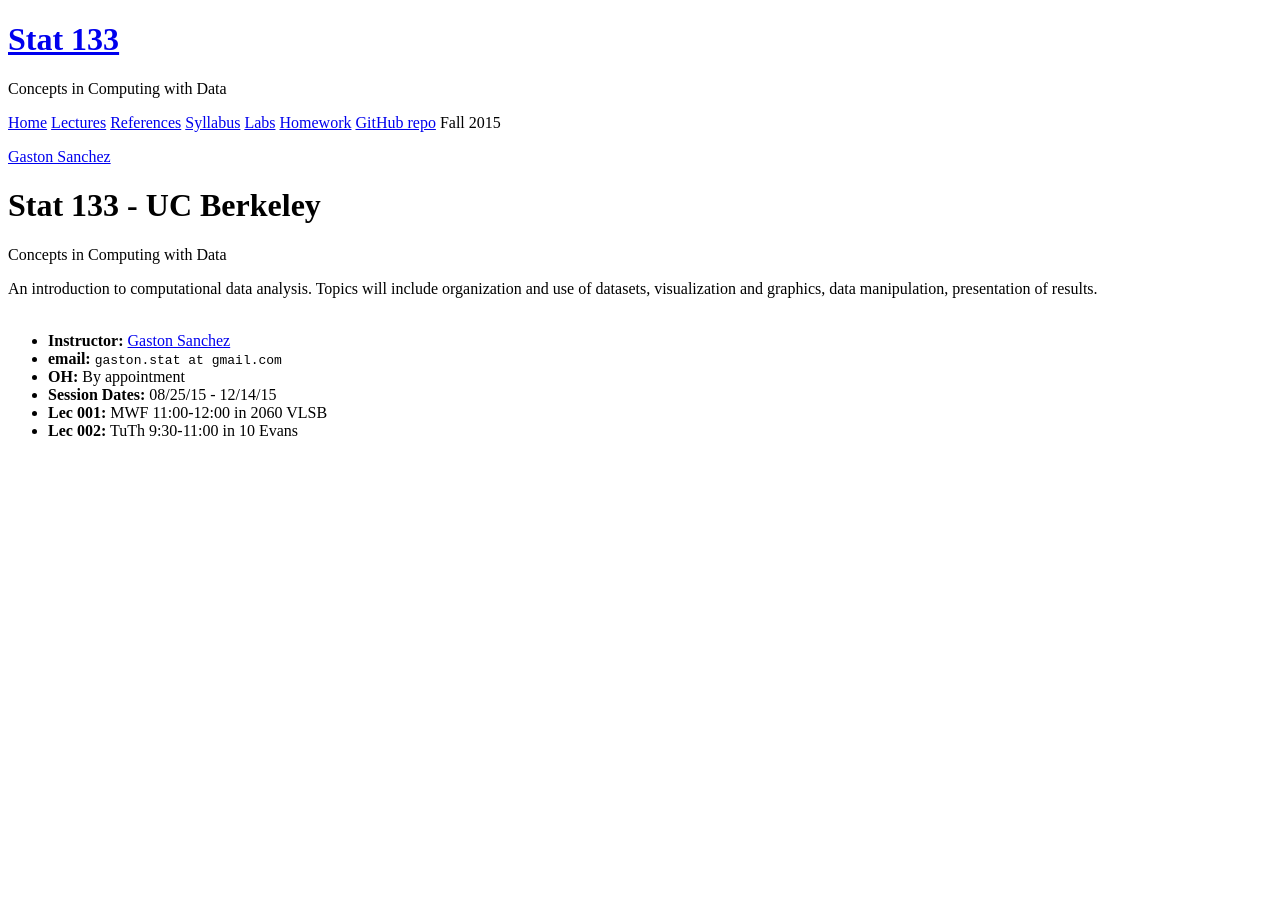
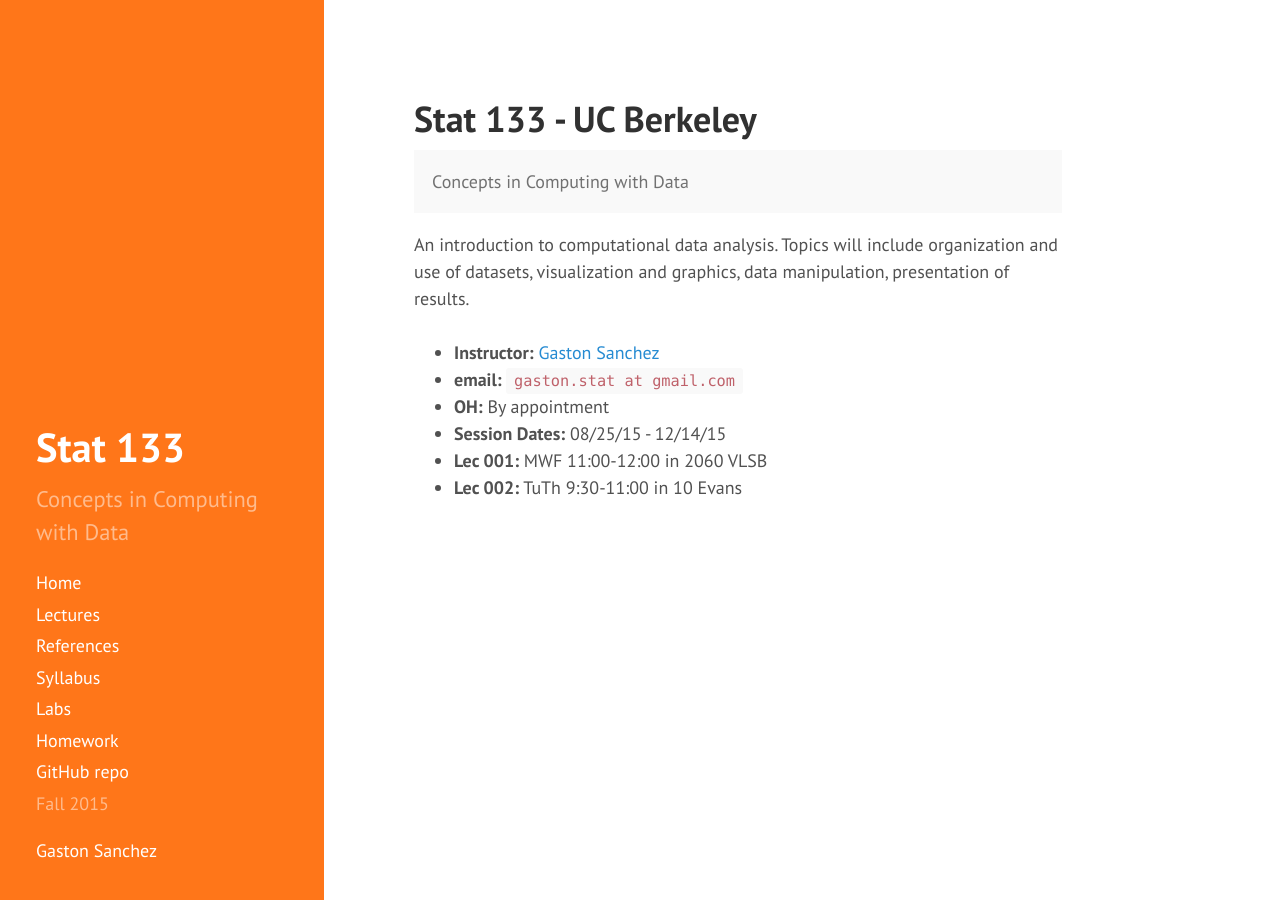
Before and after one commit to gastonstat/relic-stat133, a Jekyll site: the page built from index.html, in a window 1280 px wide. Built offline with Jekyll 4.4.1, drawn with Linux system fonts in a browser that asks for light colours; nearby versions of some CDN libraries; Markdown is read by kramdown in place of the engine named in the settings; the list of posts is cut into pages by our own code.

Commit message:
fixing href of stylesheets in head.html

```diff
--- a/_includes/head.html
+++ b/_includes/head.html
@@ -15,9 +15,9 @@
   </title>
 
   <!-- CSS -->
-  <link rel="stylesheet" href="{{ site.baseurl }}public/css/poole.css">
-  <link rel="stylesheet" href="{{ site.baseurl }}public/css/syntax.css">
-  <link rel="stylesheet" href="{{ site.baseurl }}public/css/hyde.css">
+  <link rel="stylesheet" href="{{ site.baseurl }}/public/css/poole.css">
+  <link rel="stylesheet" href="{{ site.baseurl }}/public/css/syntax.css">
+  <link rel="stylesheet" href="{{ site.baseurl }}/public/css/hyde.css">
   <link rel="stylesheet" href="http://fonts.googleapis.com/css?family=PT+Sans:400,400italic,700|Abril+Fatface">
 
   <!-- Icons -->
@@ -25,6 +25,4 @@
                                  <link rel="shortcut icon" href="{{ site.baseurl }}public/favicon.ico">
   <link href="//maxcdn.bootstrapcdn.com/font-awesome/4.2.0/css/font-awesome.min.css" rel="stylesheet">
 
-  <!-- RSS -->
-  <link rel="alternate" type="application/rss+xml" title="RSS" href="/atom.xml">
 </head>
```
